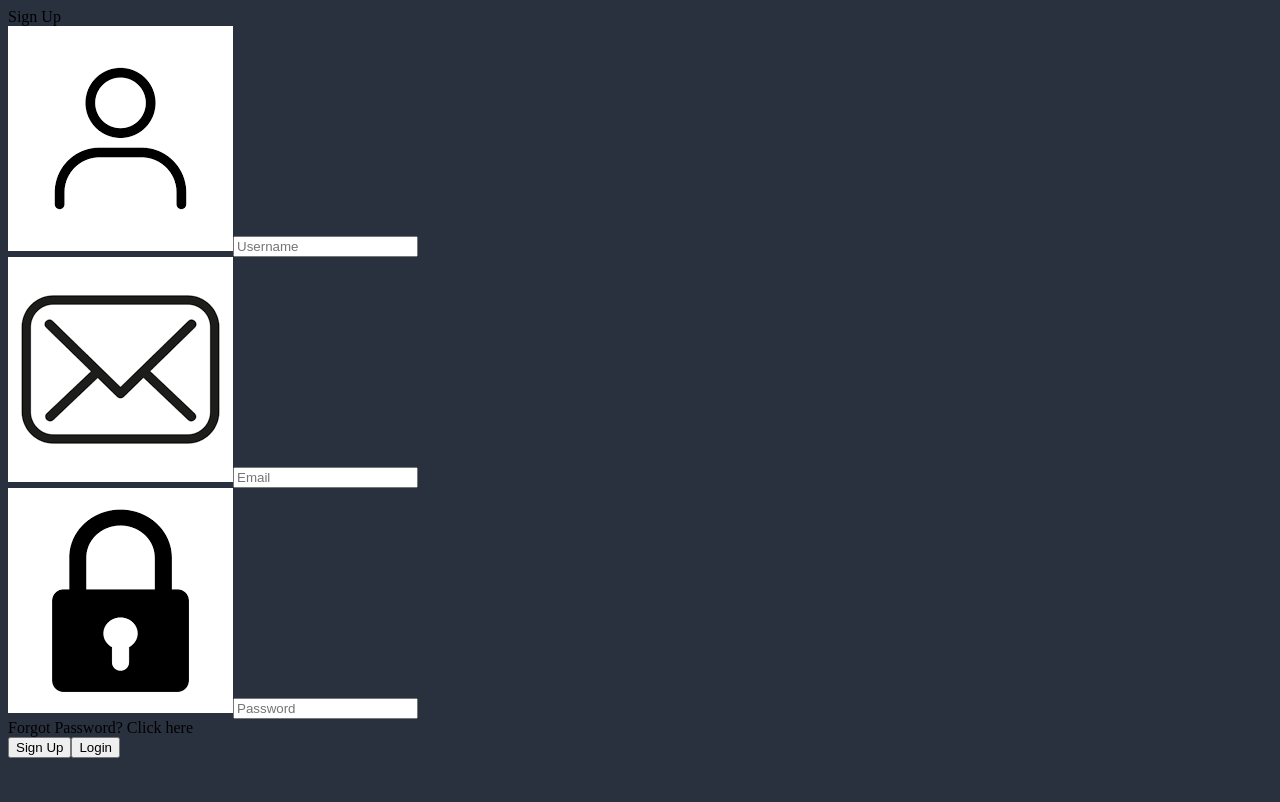
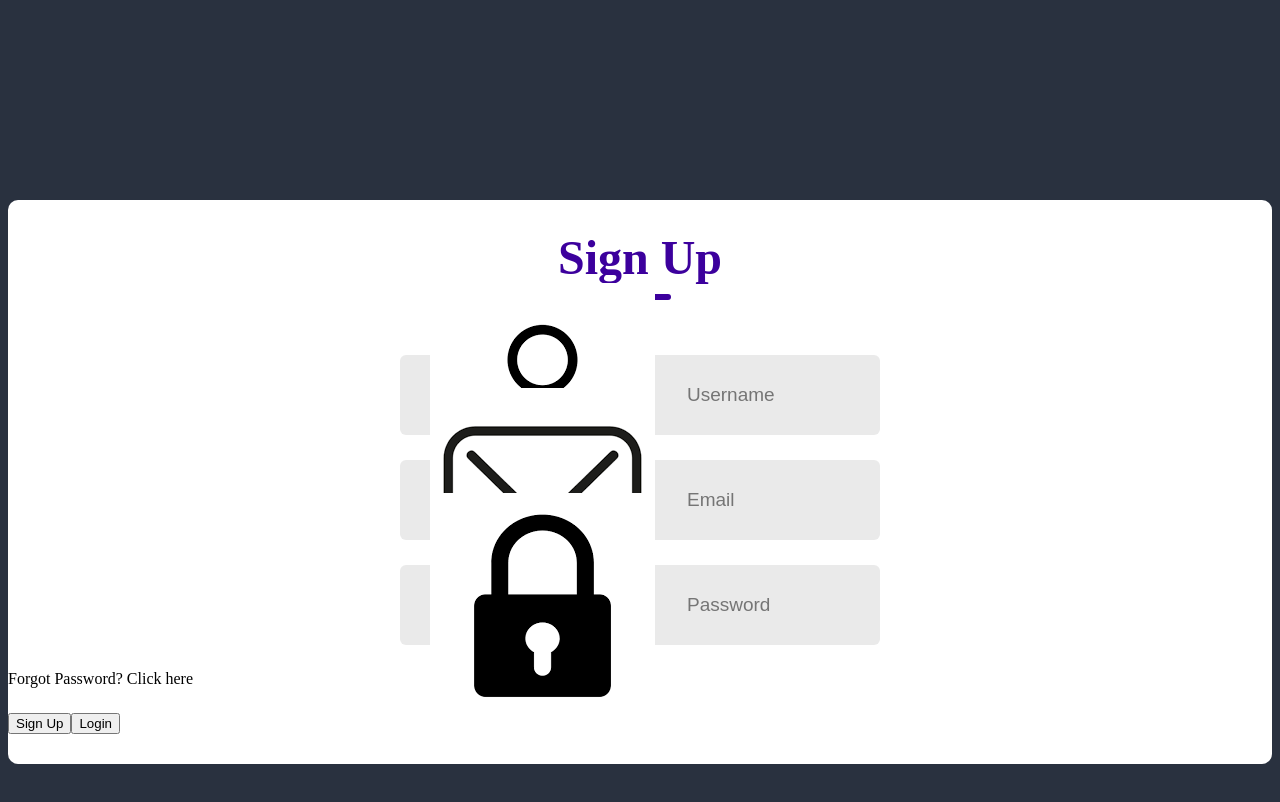
Before and after one commit to mavericakaviggu/Habit-Tracker, a React (Vite) app: page / in a window 1280 px wide. Shown: the top 802 px of the page. Built offline with nearby package versions, Linux system fonts and the light colour scheme.

Commit message:
draft css for loginSignUp page

```diff
--- a/src/Components/CSS/LoginSignUp.css
+++ b/src/Components/CSS/LoginSignUp.css
@@ -0,0 +1,57 @@
+.container{
+    display: flex;
+    flex-direction: column ;
+    margin: auto;
+    margin-top: 200px;
+    background: #fff;
+    padding-bottom: 30px;
+    margin-bottom: 100px;
+    border-radius: 10px;
+}
+
+.header{
+    display: flex;
+    flex-direction: column;
+    align-items: center;
+    gap: 9px;
+    width: 100%;
+    margin-top: 30px;
+}
+.text{
+    color: #3c009d;
+    font-size: 48px;
+    font-weight: 700;
+}
+.underline{
+    width: 61px;
+    height: 6px;
+    background: #3c009d;
+    border-radius: 9px;
+}
+.inputs{
+    margin-top: 55px;
+    display: flex;
+    flex-direction: column;
+    gap: 25px;
+}
+.input{
+    display: flex;
+    align-items: center;
+    margin: auto;
+    width: 480px;
+    height: 80px;
+    background: #eaeaea;
+    border-radius: 6px;
+}
+.input img{
+    margin: 0px 30px;
+}
+.input input{
+    height: 50px;
+    width: 400px;
+    background: transparent;
+    border: none;
+    outline: none;
+    color: #797979;
+    font-size: 19px;
+}
```
